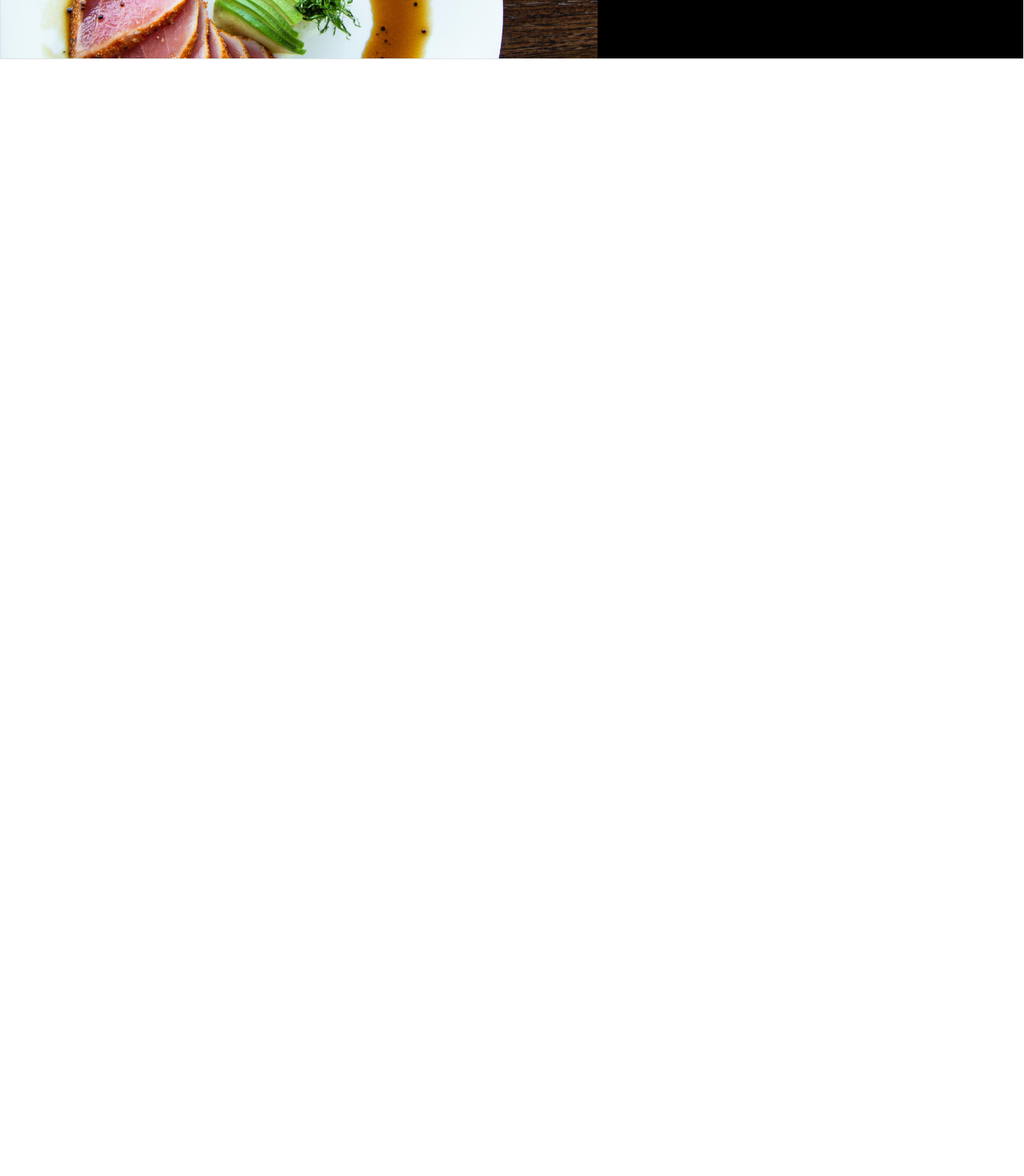
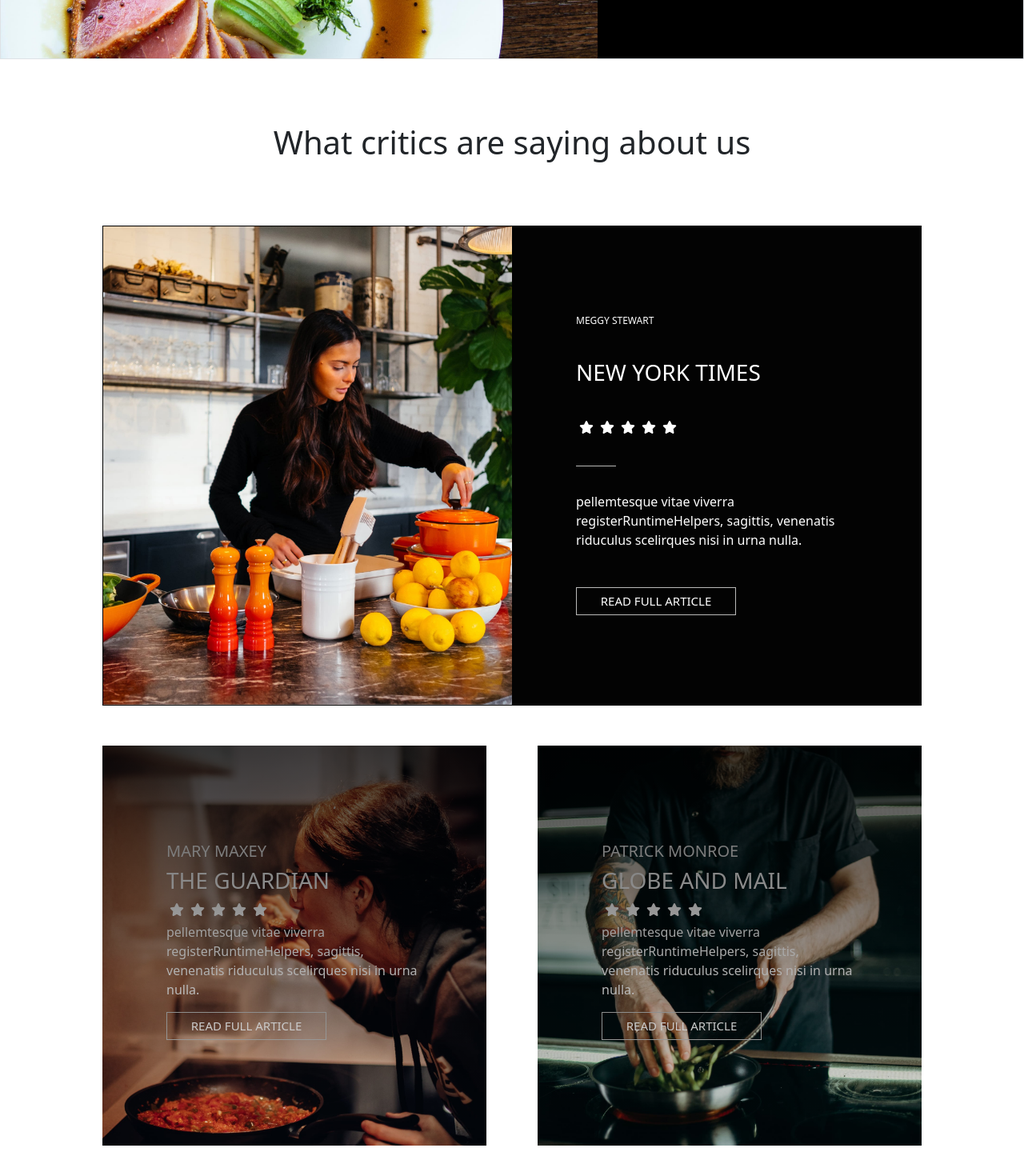
Before and after one commit to LeonardoContino/proj-html-vuejs, a Vue app: page / in a window 1280 px wide. Shown: the part 2277-3747 px from the top of the page at 80% size. Before the commit the page ends 2375 px from the top, so only its background shows below. Built offline with nearby package versions, Linux system fonts and the light colour scheme.

Commit message:
cards done

```diff
--- a/src/App.vue
+++ b/src/App.vue
@@ -1,10 +1,11 @@
 <script>
 import navBarHeader from './components/header/navBarHeader.vue';
 import universalExp from './components/main/universalExp.vue';
-import thumbPlate from './components/main/thumbPLate.vue'
+import thumbPlate from './components/main/thumbPLate.vue';
+import aboutUs from './components/main/aboutUs.vue';
 
 export default{
-  components: {navBarHeader, universalExp, thumbPlate}
+  components: {navBarHeader, universalExp, thumbPlate, aboutUs}
 }
 </script>
 
@@ -12,7 +13,7 @@ export default{
 <navBarHeader></navBarHeader>
 <universalExp></universalExp>
 <thumbPlate></thumbPlate>
-
+<aboutUs></aboutUs>
 </template>
 
 <style scoped>
--- /dev/null
+++ b/src/components/main/aboutUs.vue
@@ -0,0 +1,155 @@
+<script>
+import thumbProps from './thumbProps.vue';
+import buttom from './buttom.vue';
+export default{
+    components:{thumbProps, buttom},
+    data(){
+        return{
+            titleSection: 'What critics are saying about us',
+            bigCards:{
+                img: '/images/blog72x.jpg',
+                name: 'MEGGY STEWART',
+                title:'NEW YORK TIMES',
+                text: 'pellemtesque vitae viverra registerRuntimeHelpers, sagittis, venenatis riduculus scelirques nisi in urna nulla.',
+                btn: 'READ FULL ARTICLE'
+            },
+            cards:[
+
+                {
+                img: '/images/info52x.jpg',
+                name: 'MARY MAXEY',
+                title:'THE GUARDIAN',
+                text: 'pellemtesque vitae viverra registerRuntimeHelpers, sagittis, venenatis riduculus scelirques nisi in urna nulla.',
+                btn: 'READ FULL ARTICLE'
+                },
+                {
+                img: '/images/info12x.jpg',
+                name: 'PATRICK MONROE',
+                title:'GLOBE AND MAIL',
+                text: 'pellemtesque vitae viverra registerRuntimeHelpers, sagittis, venenatis riduculus scelirques nisi in urna nulla.',
+                btn: 'READ FULL ARTICLE'
+                }
+            ]
+
+
+        }
+    }
+}
+</script>
+
+<template>
+    <div class="section">
+    <div><h1>{{ this.titleSection }}</h1></div>
+    <div class="card-primary row row-cols-2">
+        <div class="col p-0 h-100">
+            <img class="img-fluid h-100" :src="bigCards.img" alt="">
+
+        </div>
+        <div class="col description d-flex flex-column justify-content-evenly">
+            <h5>{{bigCards.name  }}</h5>
+            <h3>{{ bigCards.title }}</h3>
+            <div><font-awesome-icon class="p-1" icon="fa-solid fa-star" v-for="n in 5 "/></div>
+            <div class="s-border"></div>
+            <p>{{ bigCards.text }}</p>
+            <buttom :btn="bigCards.btn">{{ bigCards.btn }}</buttom>
+
+        </div>
+
+
+
+    </div>
+    <div  class="row cards row-cols-2 justify-content-between">
+            <div v-for="card in cards" class="col p-0 img-cards">
+            <img class="back-img" :src="card.img" alt="">
+            <div class="card-text">
+                <h5>{{card.name  }}</h5>
+            <h3>{{ card.title }}</h3>
+            <div><font-awesome-icon class="p-1" icon="fa-solid fa-star" v-for="n in 5 "/></div>
+            <div class="s-border"></div>
+            <p>{{ card.text }}</p>
+            <buttom :btn="card.btn">{{ bigCards.btn }}</buttom>
+            </div>
+
+            </div>
+
+
+        </div>
+    </div>
+</template>
+
+<style scoped lang="scss">
+
+.section{
+    width: 1000px;
+    margin: 0 auto;
+
+    h1{
+    margin: 80px;
+    text-align: center;
+
+    }
+    .card-primary{
+        height: 600px;
+        border: 1px solid black;
+        margin-bottom: 50px;
+        .description{
+            background-color: #030303;
+            color: white;
+            padding: 80px;
+
+            h5{
+                font-size: 12px;
+            }
+
+            .s-border{
+                border-bottom: 1px solid #B9B9B8;
+                width: 50px;
+            }
+        }
+
+    }
+
+    .cards{
+        height: 500px;
+        margin-bottom: 100px;
+
+
+        .img-cards{
+            position: relative;
+            height: 100%;
+            width: 480px;
+
+        }
+        .img-cards::after{
+            position: absolute;
+            top: 0;
+            left: 0;
+            background-image: linear-gradient(to bottom,rgb(0, 0, 0), transparent);
+            opacity: 0.7;
+            height: 100%;
+            width: 100%;
+            content: '';
+
+        }
+       .back-img{
+        height: 100%;
+        width: 100%;
+        object-fit: cover;
+
+       }
+       .card-text{
+        position: absolute;
+        top: 40px;
+        left: 0;
+        display: flex;
+        flex-direction: column;
+        color: #ffffff;
+        padding: 80px;
+
+       }
+    }
+    a{
+            color:#ffffff;
+        }
+}
+</style>
--- /dev/null
+++ b/src/components/main/buttom.vue
@@ -0,0 +1,30 @@
+<script>
+export default{
+    props:{
+        btn: String
+    }
+}
+</script>
+
+<template>
+
+    <a href="#">{{ btn }}</a>
+</template>
+
+
+<style scoped>
+    .s-border{
+        border-bottom: 1px solid #B9B9B8;
+        width: 50px;
+    }
+    a{
+            padding: 5px 10px;
+            text-align: center;
+            font-size: 15px;
+            text-decoration: none;
+            color:#B9B9B8;
+            border: 1px solid #B9B9B8;
+            width: 200px;
+
+            }
+</style>
--- a/src/components/main/universalExp.vue
+++ b/src/components/main/universalExp.vue
@@ -1,5 +1,6 @@
 <script>
 import cards from './cards.vue';
+import buttom from './buttom.vue';
 
 export default{
     components: {cards},
--- a/src/main.js
+++ b/src/main.js
@@ -5,6 +5,7 @@ import 'bootstrap/dist/css/bootstrap.min.css'
 import {library} from '@fortawesome/fontawesome-svg-core'
 import {FontAwesomeIcon} from '@fortawesome/vue-fontawesome'
 import { faCartShopping } from '@fortawesome/free-solid-svg-icons';
+import { faStar } from '@fortawesome/free-solid-svg-icons'
 
-library.add(faCartShopping)
+library.add(faCartShopping, faStar)
 createApp(App).component('font-awesome-icon',FontAwesomeIcon).mount('#app')
```
Also changed, not shown: src/components/main/bestTable.vue (deleted), src/components/main/bigPlate.vue (added).
